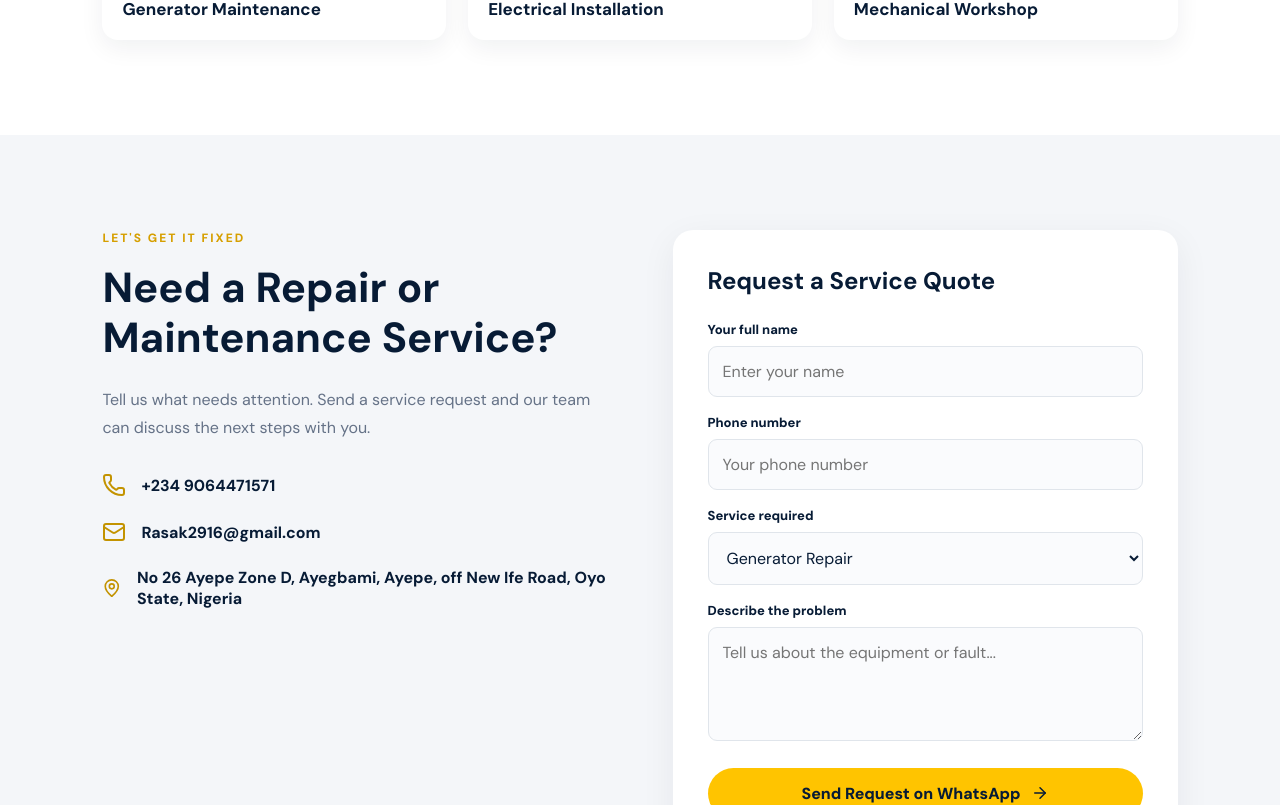
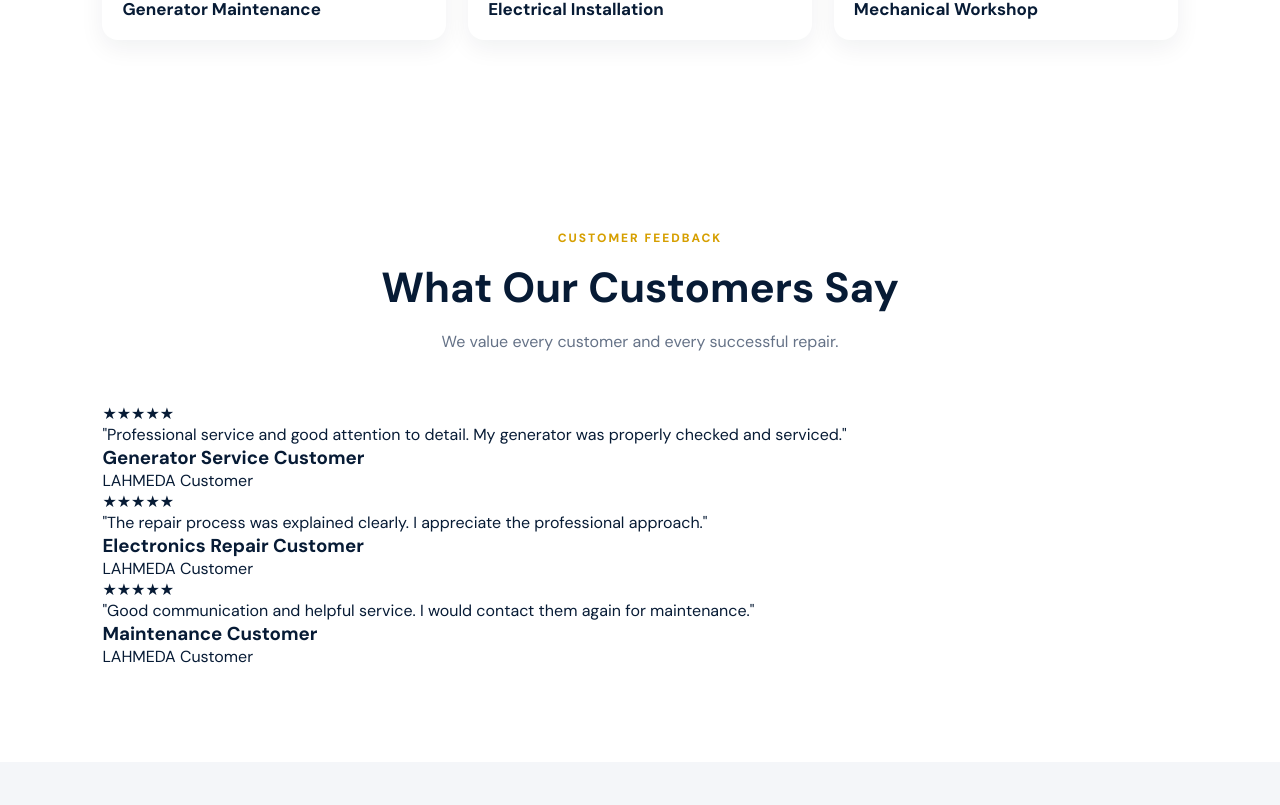
Before and after one commit to lemakcompany26-ai/Lahmeda-Engine-repairs, a React (Vite) app: page / in a window 1280 px wide. Shown: the part 3575-4380 px from the top of the page. Built offline with nearby package versions, Linux system fonts and the light colour scheme.

Commit message:
Implement customer reviews section in App.jsx
Added a customer reviews section with testimonials.

```diff
--- a/src/App.jsx
+++ b/src/App.jsx
@@ -406,6 +406,47 @@ export default function App() {
           </div>
         </section>
 
+{/* CUSTOMER REVIEWS */}
+<section className="testimonials section" id="reviews">
+  <div className="section-heading">
+    <span className="eyebrow">CUSTOMER FEEDBACK</span>
+    <h2>What Our Customers Say</h2>
+    <p>We value every customer and every successful repair.</p>
+  </div>
+
+  <div className="testimonial-grid">
+    <article className="testimonial-card">
+      <div className="review-stars">★★★★★</div>
+      <p>
+        "Professional service and good attention to detail.
+        My generator was properly checked and serviced."
+      </p>
+      <h3>Generator Service Customer</h3>
+      <span>LAHMEDA Customer</span>
+    </article>
+
+    <article className="testimonial-card">
+      <div className="review-stars">★★★★★</div>
+      <p>
+        "The repair process was explained clearly.
+        I appreciate the professional approach."
+      </p>
+      <h3>Electronics Repair Customer</h3>
+      <span>LAHMEDA Customer</span>
+    </article>
+
+    <article className="testimonial-card">
+      <div className="review-stars">★★★★★</div>
+      <p>
+        "Good communication and helpful service.
+        I would contact them again for maintenance."
+      </p>
+      <h3>Maintenance Customer</h3>
+      <span>LAHMEDA Customer</span>
+    </article>
+  </div>
+</section>
+
         {/* CONTACT */}
         <section className="contact section" id="contact">
           <div className="contact-info">
```
